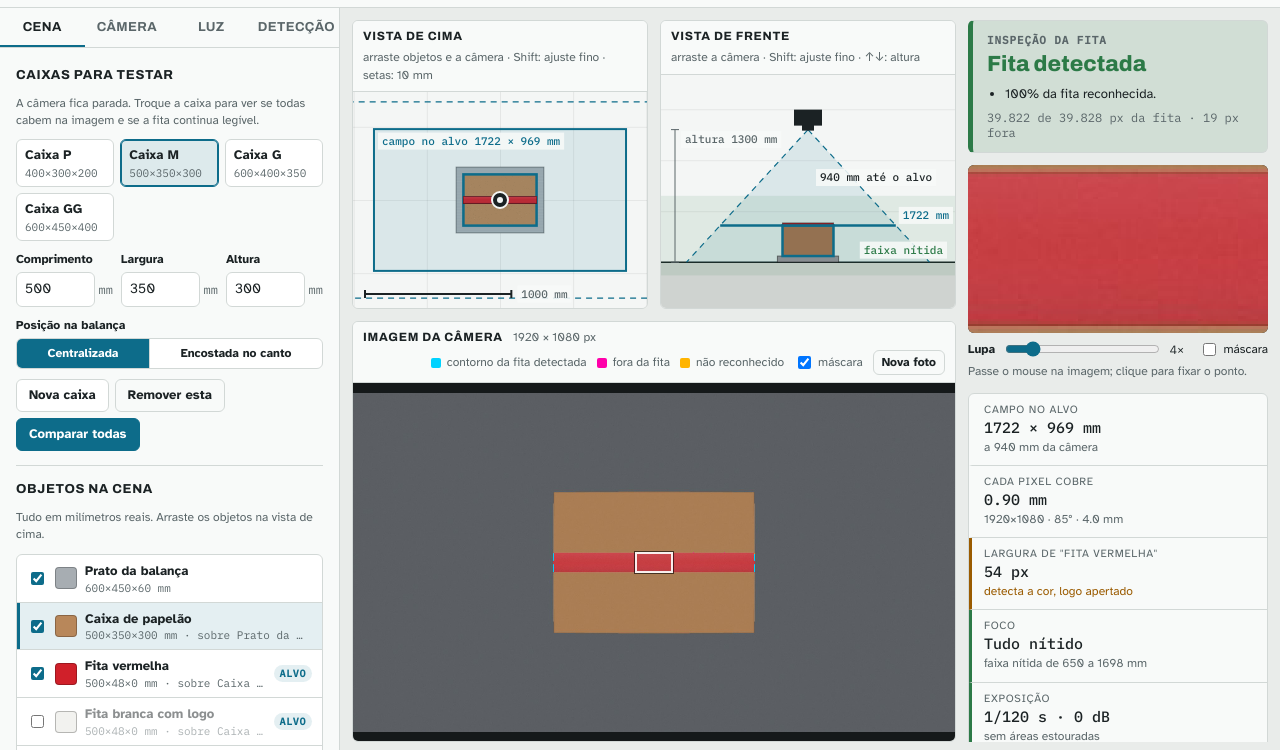
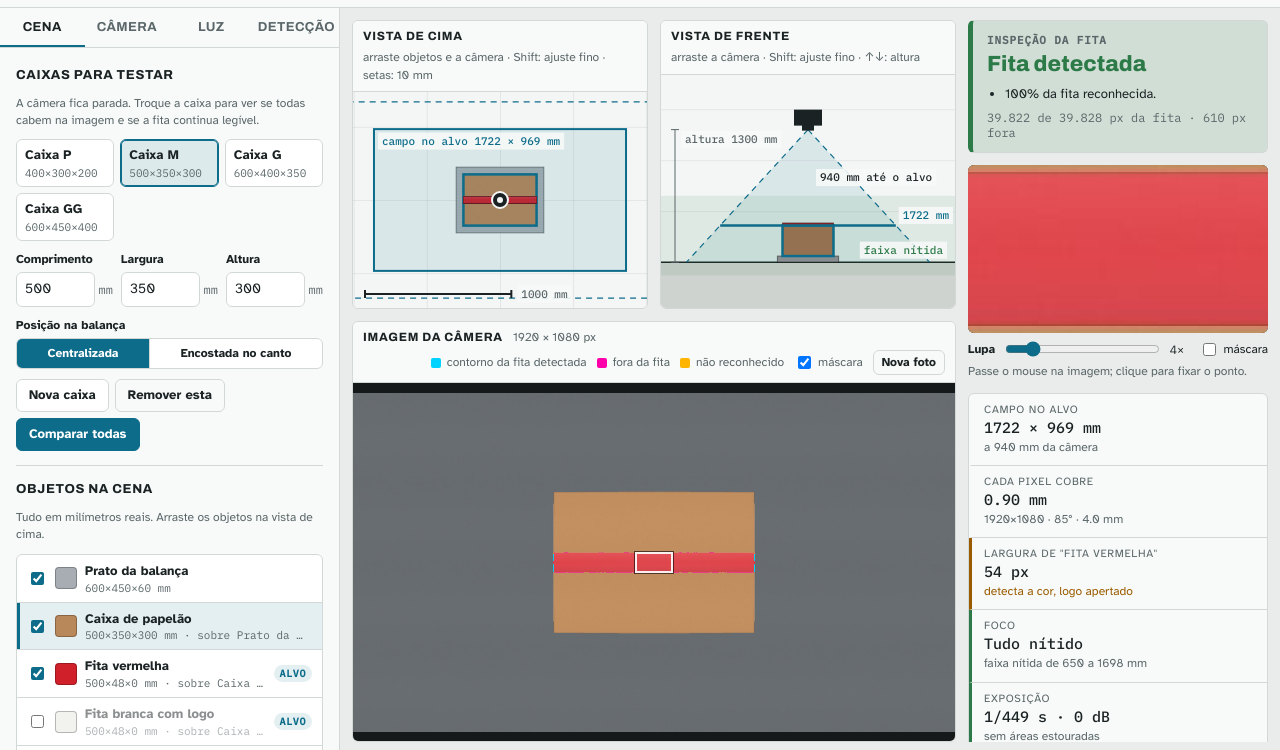
Before and after one commit to LucasSiedschlag/vision-sim, a website with bundled scripts: page index.html in a window 1280 px wide. Shown: the part 46-796 px from the top of the page. Built offline with nearby package versions, Linux system fonts and the light colour scheme.

Commit message:
feat(sensor): model exposure and noise from Sony IMX327 datasheet values

```diff
--- a/src/core/lighting.js
+++ b/src/core/lighting.js
@@ -130,18 +130,18 @@ export function lightSources(light) {
 }
 
 /**
- * Quanto a fonte contribui no tempo de exposição, relativo a 1/120 s.
- * Contínua: proporcional ao obturador. Pulsada: só dura o pulso (multiplicado pelo overdrive),
+ * Tempo de exposição efetivo da fonte (s): luz que ela entrega equivale a `lux` durante esse tempo.
+ * Contínua: o próprio obturador. Pulsada: só dura o pulso (multiplicado pelo overdrive),
  * então encurtar o obturador até o tamanho do pulso corta o ambiente sem perder o LED.
  */
 export function timeFactor(src, shutterS) {
-  if (src.strobe) return src.overdrive * Math.min(src.pulse, shutterS) * 120;
-  return shutterS * 120;
+  if (src.strobe) return src.overdrive * Math.min(src.pulse, shutterS);
+  return shutterS;
 }
 
-/** Sinal relativo que a fonte gera numa superfície branca (1 ≈ bem exposto). */
+/** Exposição (lux·s na cena) que a fonte entrega, já multiplicada pelo ganho. */
 export function sourceSignal(src, shutterS, gainDb = 0) {
-  return (src.lux / 500) * timeFactor(src, shutterS) * Math.pow(10, gainDb / 20) * 0.9;
+  return src.lux * timeFactor(src, shutterS) * Math.pow(10, gainDb / 20);
 }
 
 /** Participação de cada grupo de fonte (ambient = galpão, bench = luzes da bancada) no sinal da imagem. */
@@ -181,14 +181,6 @@ export function combinedFlicker(light, shutterS) {
     if (s.flicker > 0) acc += v * flickerRange(shutterS, s.flicker).spread;
   }
   return total ? acc / total : 0;
-}
-
-/** Exposição de referência: 500 lux, 1/120 s, 0 dB dá uma imagem bem exposta. */
-const REF = 500 * (1 / 120);
-
-/** Fator multiplicativo de exposição (sinal linear relativo). */
-export function exposureFactor(lux, shutterS, gainDb) {
-  return ((lux * shutterS) / REF) * Math.pow(10, gainDb / 20) * 0.9;
 }
 
 /**
--- a/src/core/scene.js
+++ b/src/core/scene.js
@@ -3,6 +3,7 @@
 import { CAMERAS, customCamera, isZoom } from '../presets/cameras.js';
 import { lensState, focalPx, footprint, mmPerPixel, depthOfField } from './optics.js';
 import { hexToRgb, rgbToHsv } from './color.js';
+import { sensorFor } from './sensor.js';
 import { lightSources, lightMix, dayVariation, combinedFlicker, isFlickerSafe } from './lighting.js';
 
 /** Altura da base de cada objeto, seguindo a cadeia "apoiar sobre". */
@@ -47,6 +48,7 @@ export function resolveCamera(sceneCam) {
   return {
     model,
     lens,
+    sensor: sensorFor(model, lens.sensorW),
     zoomable: isZoom(model),
     x: sceneCam.x, y: sceneCam.y, z: sceneCam.z,
     w: model.widthPx, h: model.heightPx,
--- /dev/null
+++ b/src/core/sensor.js
@@ -0,0 +1,106 @@
+// Sensor: da luz na cena aos elétrons no pixel e ao valor de saída. Funções puras, sem DOM.
+//
+// Cadeia (superfície fosca, câmera olhando de frente):
+//   luminância      L  = ρ · E / π                       (E em lux na cena, ρ = refletância)
+//   no sensor       Es = π · L · T / (4 · N²)            (equação da câmera; T = transmissão da lente)
+//                      = ρ · E · T / (4 · N²)
+//   exposição       H  = Es · t                          (lux·s no sensor)
+//   sinal           H / Hsat                             (fração da saturação, ganho 0 dB)
+//   elétrons        (H / Hsat) · fullWell                → ruído de disparo √e⁻ + ruído de leitura
+
+/**
+ * Exposição de referência da Sony para "Sensitivity (F5.6)": fonte de 706 cd/m², F5.6, 1/30 s.
+ * No sensor: π · 706 / (4 · 5,6²) · 1/30 ≈ 0,589 lux·s.
+ */
+export const SONY_REF_LUX_S = (Math.PI * 706) / (4 * 5.6 * 5.6) / 30;
+
+/** Transmissão típica de lente de câmera de segurança (vidro + filtro IR). Estimada. */
+export const LENS_TRANSMISSION = 0.9;
+
+/**
+ * Exposição que satura o pixel (lux·s no sensor), a partir da tabela "Image Sensor Characteristics"
+ * da Sony: sensibilidade e saturação no mesmo conversor (dígitos).
+ */
+export function satFromSony(sensitivityDigits, saturationDigits) {
+  return SONY_REF_LUX_S * (saturationDigits / sensitivityDigits);
+}
+
+/**
+ * IMX327LQR (Sony STARVIS, 1/2.8", 2,9 µm). Base para os sensores sem datasheet.
+ * Sensibilidade 10741 dígitos e saturação 3855 dígitos (12 bits): Sony, Product Information Ver.1.3.
+ * Elétrons na saturação e ruído de leitura: medidos no IMX290 (mesmo pixel STARVIS de 2,9 µm) pela
+ * ZWO (ASI290MC: 14,5 ke⁻, 3 e⁻ no ganho 0).
+ */
+export const IMX327 = {
+  id: 'imx327',
+  label: 'Sony IMX327 (1/2.8", 2,9 µm)',
+  pixelUm: 2.9,
+  satLuxS: satFromSony(10741, 3855),
+  fullWellE: 14500,
+  readNoiseE: 3,
+  estimated: ['fullWellE', 'readNoiseE'],
+};
+
+/**
+ * Sensor estimado a partir do formato óptico do datasheet da câmera ("1/2.7"" etc.).
+ * Diagonal ≈ 18 mm / x (convenção dos tipos pequenos: 1/2.8" = 6,46 mm na Sony).
+ * Supõe pixel da mesma geração do IMX327: mesma sensibilidade e capacidade por µm².
+ */
+export function sensorFromFormat(typeDenominator, widthPx, heightPx, label) {
+  const diagMm = 18 / typeDenominator;
+  const pixelUm = (diagMm / Math.hypot(widthPx, heightPx)) * 1000;
+  return sensorFromPixel(pixelUm, label || `1/${typeDenominator}" (estimado)`);
+}
+
+/** Sensor estimado só pelo tamanho do pixel (µm), escalando o IMX327 pela área. */
+export function sensorFromPixel(pixelUm, label) {
+  const area = (pixelUm / IMX327.pixelUm) ** 2;
+  return {
+    id: 'estimado',
+    label: label || `pixel de ${pixelUm.toFixed(2)} µm (estimado)`,
+    pixelUm,
+    // luz coletada e capacidade crescem com a área: a exposição que satura é a mesma.
+    // Pixel menor fica com menos elétrons, ou seja, mais ruído com o mesmo brilho.
+    satLuxS: IMX327.satLuxS,
+    fullWellE: Math.round(IMX327.fullWellE * area),
+    readNoiseE: IMX327.readNoiseE,
+    estimated: ['pixelUm', 'satLuxS', 'fullWellE', 'readNoiseE'],
+  };
+}
+
+/**
+ * Sensor de um modelo de câmera: pelo formato óptico (`sensorType`) quando o datasheet informa;
+ * senão, pelo pixel que a lente implica (largura do sensor tirada do par focal/FOV).
+ */
+export function sensorFor(model, sensorWidthMm) {
+  if (model.sensorType > 0) return sensorFromFormat(model.sensorType, model.widthPx, model.heightPx);
+  return sensorFromPixel((sensorWidthMm / model.widthPx) * 1000);
+}
+
+/**
+ * Fração da saturação (ganho 0 dB) que uma superfície branca fosca atinge
+ * por lux·s de luz na cena, com abertura `fNumber`.
+ */
+export function whiteSignalPerLuxS(sensor, fNumber, transmission = LENS_TRANSMISSION) {
+  return transmission / (4 * fNumber * fNumber) / sensor.satLuxS;
+}
+
+/** Sinal (fração da saturação, 0 dB) de uma superfície com refletância ρ sob `lux`, obturador `shutterS`. */
+export function signalFraction(sensor, fNumber, lux, shutterS, reflectance = 1) {
+  return reflectance * lux * shutterS * whiteSignalPerLuxS(sensor, fNumber);
+}
+
+/**
+ * Desvio padrão do ruído, na mesma escala do sinal de saída (fração da saturação × ganho),
+ * para um sinal de saída `out`. Ruído de disparo (√e⁻) + leitura, ambos multiplicados pelo ganho.
+ */
+export function noiseSigma(sensor, out, gainLin) {
+  const e = Math.max(0, out / gainLin) * sensor.fullWellE;
+  return (gainLin / sensor.fullWellE) * Math.sqrt(e + sensor.readNoiseE ** 2);
+}
+
+/** Relação sinal/ruído (dB) de um sinal de saída `out` com o ganho dado. */
+export function snrDb(sensor, out, gainLin) {
+  const s = noiseSigma(sensor, out, gainLin);
+  return s > 0 ? 20 * Math.log10(out / s) : Infinity;
+}
--- a/src/main.js
+++ b/src/main.js
@@ -297,6 +297,9 @@ function start(saved) {
     metric('exposure', 'Exposição', `${shutterLabel(ex.shutter)} · ${ex.gainDb.toFixed(0)} dB`,
       clip > 0.02 ? 'bad' : ex.gainDb > 18 ? 'warn' : 'ok',
       clip > 0.002 ? `${(clip * 100).toFixed(1)}% da imagem estourada` : ex.gainDb > 18 ? 'ganho alto, mais ruído' : 'sem áreas estouradas');
+    metric('noise', 'Ruído no cinza médio', `SNR ${ex.snrDb.toFixed(0)} dB`,
+      ex.snrDb < 20 ? 'bad' : ex.snrDb < 30 ? 'warn' : 'ok',
+      `${Math.round(ex.meanE).toLocaleString('pt-BR')} e⁻ por pixel${ex.snrDb < 20 ? ' · granulado visível' : ''}`);
     metric('flicker', 'Variação entre fotos', `±${(lm.flickerSpread * 50).toFixed(0)}%`,
       lm.flickerSpread > 0.1 ? 'bad' : lm.flickerSpread > 0.03 ? 'warn' : 'ok',
       lm.flickerSafe ? 'obturador em sincronia com a rede' : 'obturador fora de sincronia com 60 Hz');
--- a/src/presets/cameras.js
+++ b/src/presets/cameras.js
@@ -1,6 +1,8 @@
 // Câmeras pesquisadas para o projeto (preços consultados em 02/10/2026).
 // `estimated` lista os campos que não vieram de datasheet e devem ser conferidos.
 // hfov e focalMm: um valor = lente fixa; dois valores = zoom motorizado [grande angular, tele].
+// sensorType: formato óptico do datasheet (1/x"), de onde sai o tamanho do pixel; null = calculado pela lente.
+// O comportamento do pixel (sensibilidade, saturação, ruído) vem do Sony IMX327: ver src/core/sensor.js.
 
 export const CAMERAS = [
   {
@@ -11,6 +13,7 @@ export const CAMERAS = [
     widthPx: 1920, heightPx: 1080,
     hfov: [70.4], focalMm: [3.67], aperture: 2.0,
     distortionK: -0.05,
+    sensorType: null, // sensor não divulgado: pixel calculado pela lente (focal e FOV)
     price: null, store: 'Protótipo de bancada',
     notes: 'Webcam para desenvolver o algoritmo. Controles manuais via UVC.',
     estimated: ['hfov', 'focalMm', 'aperture'],
@@ -23,6 +26,7 @@ export const CAMERAS = [
     widthPx: 1920, heightPx: 1080,
     hfov: [94], focalMm: [2.8], aperture: 2.0,
     distortionK: -0.22,
+    sensorType: 2.7,
     price: 289, store: 'Kabum (PIX)',
     notes: 'A mais barata. Grande angular: pega muito fundo e distorce nas bordas.',
     estimated: ['aperture'],
@@ -35,6 +39,7 @@ export const CAMERAS = [
     widthPx: 1920, heightPx: 1080,
     hfov: [82], focalMm: [4], aperture: 2.0,
     distortionK: -0.14,
+    sensorType: 2.7,
     price: 379, store: 'Amazon (preço da versão 2,8 mm)',
     notes: 'Linha de entrada com lente de 4 mm. Confirmar preço da versão 4 mm.',
     estimated: ['hfov', 'aperture'],
@@ -47,6 +52,7 @@ export const CAMERAS = [
     widthPx: 1920, heightPx: 1080,
     hfov: [85], focalMm: [4], aperture: 1.0,
     distortionK: -0.14,
+    sensorType: 2.8,
     price: 411.25, store: 'Amazon',
     notes: 'Lente 4 mm F1.0. Tem LED branco automático: deixar desligado.',
     estimated: ['hfov'],
@@ -59,6 +65,7 @@ export const CAMERAS = [
     widthPx: 1920, heightPx: 1080,
     hfov: [105, 33], focalMm: [2.8, 12], aperture: 1.4,
     distortionK: -0.2,
+    sensorType: 2.7,
     price: 1196.9, store: 'Amazon',
     notes: 'Motorizada mais barata encontrada. Datasheet cita só balanço de branco automático.',
     estimated: ['aperture'],
@@ -71,6 +78,7 @@ export const CAMERAS = [
     widthPx: 3200, heightPx: 1800,
     hfov: [103, 29], focalMm: [2.7, 13.5], aperture: 1.6,
     distortionK: -0.2,
+    sensorType: null, // formato não confirmado: pixel calculado pela lente
     price: 1265.58, store: 'Amazon',
     notes: 'Melhor custo-benefício entre as motorizadas. Confirmar se pede PoE+.',
     estimated: ['widthPx', 'heightPx', 'hfov', 'aperture'],
@@ -83,6 +91,7 @@ export const CAMERAS = [
     widthPx: 2688, heightPx: 1520,
     hfov: [105.4, 34.3], focalMm: [2.8, 12], aperture: 1.6,
     distortionK: -0.2,
+    sensorType: 3,
     price: 2314.99, store: 'Amazon',
     notes: 'Modelo discutido originalmente. O mais caro da lista.',
     estimated: ['aperture', 'hfov'],
@@ -99,8 +108,9 @@ export function customCamera(base = {}) {
     widthPx: 1920, heightPx: 1080,
     hfov: [80], focalMm: [4], aperture: 2.0,
     distortionK: -0.1,
+    sensorType: 2.8,
     price: null, store: '',
-    notes: 'Preencha resolução, FOV e focal com os dados do datasheet.',
+    notes: 'Preencha resolução, FOV, focal, abertura e formato do sensor com os dados do datasheet.',
     estimated: [],
     ...base,
   };
--- a/src/presets/objects.js
+++ b/src/presets/objects.js
@@ -103,7 +103,8 @@ export function exampleScene() {
       custom: null,
       zoom: 0.35,
       x: 0, y: 0, z: 1300,
-      exposureMode: 'manual',
+      // F1.0 sob ~600 lux satura em 1/120 s (sensor real): a exposição automática encurta o obturador
+      exposureMode: 'auto',
       shutter: 1 / 120,
       gainDb: 0,
       wbMode: 'manual-k',
--- a/src/render/camera.js
+++ b/src/render/camera.js
@@ -5,6 +5,7 @@ import { resolveHeights, drawOrder, resolveCamera, effectiveLight, detectionPara
 import { project, planeScale, rectCorners, distortionMap, DEG } from '../core/optics.js';
 import { SRGB_TO_LINEAR, LINEAR_TO_SRGB8, illuminantRgb, wbGainsForKelvin, grayWorldGains } from '../core/color.js';
 import { lightSources, timeFactor, flickerAverage } from '../core/lighting.js';
+import { whiteSignalPerLuxS, snrDb } from '../core/sensor.js';
 import { colorLut, colorMaskLut, evaluate, verdict, profileBand, analyzeProfile, verdictLogo } from '../core/detection.js';
 import { topTexture, sideColor, inkTexture } from './textures.js';
 
@@ -14,12 +15,12 @@ let mapCache = { key: '', map: null };
 const fieldCache = new Map();
 let lutCache = { key: '', lut: null };
 
-// Ruído pré-calculado (distribuição triangular em [-1, 1])
+// Ruído pré-calculado: soma de 3 uniformes, desvio padrão 1 (quase gaussiana)
 const NOISE = (() => {
   const t = new Float32Array(1 << 16);
   let x = 2463534242;
   const r = () => { x ^= x << 13; x ^= x >>> 17; x ^= x << 5; return (x >>> 0) / 4294967296; };
-  for (let i = 0; i < t.length; i++) t[i] = r() + r() - 1;
+  for (let i = 0; i < t.length; i++) t[i] = (r() + r() + r() - 1.5) * 2;
   return t;
 })();
 
@@ -199,9 +200,11 @@ export async function renderCamera(scene, captureSeed = 1) {
   const LIN = SRGB_TO_LINEAR;
 
   // Estatísticas do sinal bruto (amostradas), por fonte, para exposição e balanço automáticos.
-  // m[c] = média do canal c com a fonte em "1 unidade" (lux/500 · 0,9, 1/120 s, 0 dB).
+  // m[c] = média do canal c por segundo de exposição, em fração da saturação do pixel (0 dB).
+  // kWhite: equação da câmera com a abertura da lente e a saturação do sensor (src/core/sensor.js).
+  const kWhite = whiteSignalPerLuxS(cam.sensor, cam.lens.aperture);
   for (const src of sources) {
-    const base = (src.lux / 500) * 0.9;
+    const base = src.lux * kWhite;
     let r = 0, g = 0, b = 0, n = 0;
     for (let j = 0; j < N; j += 17) {
       const i = j << 2;
@@ -256,7 +259,7 @@ export async function renderCamera(scene, captureSeed = 1) {
   const S = sources.length;
   // coeficientes por fonte: difuso (kd) e reflexo (ks), por canal, já com exposição e balanço
   const kd = sources.map((src) => {
-    const k = (src.lux / 500) * 0.9 * timeFactor(src, shutter) * gainLin * 4095;
+    const k = src.lux * kWhite * timeFactor(src, shutter) * gainLin * 4095;
     return [k * src.ill[0] * wb[0], k * src.ill[1] * wb[1], k * src.ill[2] * wb[2]];
   });
   const rows = sources.map((src) => {
@@ -270,7 +273,13 @@ export async function renderCamera(scene, captureSeed = 1) {
 
   // Pixels
   const out = new Uint8ClampedArray(N * 4);
-  const sigma = (c.noise ? 0.004 + 0.006 * Math.pow(gainLin, 0.8) : 0) * 4095;
+  // Ruído do sensor, por canal, antes do balanço de branco: variância = disparo (∝ elétrons) + leitura.
+  // Em unidades de saída (0..4095): σ² = a·v + b, com a = 4095·ganho/fullWell e b = (a·ruídoLeitura)².
+  // O balanço de branco multiplica o canal depois, e com ele o ruído.
+  const nA = (4095 * gainLin) / cam.sensor.fullWellE, nB = (nA * cam.sensor.readNoiseE) ** 2;
+  const noisy = !!c.noise;
+  const naR = nA * wb[0], naG = nA * wb[1], naB = nA * wb[2];
+  const nbR = nB * wb[0] ** 2, nbG = nB * wb[1] ** 2, nbB = nB * wb[2] ** 2;
   const bw = c.colorMode === 'bw';
   const OUT = LINEAR_TO_SRGB8;
   let clipped = 0;
@@ -296,10 +305,10 @@ export async function renderCamera(scene, captureSeed = 1) {
       let r = LIN[rgba[i]] * ar + gl * br;
       let g = LIN[rgba[i + 1]] * ag + gl * bg;
       let b = LIN[rgba[i + 2]] * ab + gl * bb;
-      if (sigma) {
-        r += NOISE[ni] * sigma; ni = (ni + 1) & 65535;
-        g += NOISE[ni] * sigma; ni = (ni + 1) & 65535;
-        b += NOISE[ni] * sigma; ni = (ni + 7) & 65535;
+      if (noisy) {
+        r += NOISE[ni] * Math.sqrt(naR * (r > 0 ? r : 0) + nbR); ni = (ni + 1) & 65535;
+        g += NOISE[ni] * Math.sqrt(naG * (g > 0 ? g : 0) + nbG); ni = (ni + 1) & 65535;
+        b += NOISE[ni] * Math.sqrt(naB * (b > 0 ? b : 0) + nbB); ni = (ni + 7) & 65535;
       }
       if (r >= 4095 || g >= 4095 || b >= 4095) clipped++;
       if (bw) r = g = b = 0.2126 * r + 0.7152 * g + 0.0722 * b;
@@ -392,7 +401,13 @@ export async function renderCamera(scene, captureSeed = 1) {
     mode,
     profile,
     what,
-    exposure: { shutter, gainDb, clippedRatio: clipped / N },
+    exposure: {
+      shutter, gainDb, clippedRatio: clipped / N,
+      // cinza médio da imagem: elétrons por pixel e relação sinal/ruído
+      meanE: Math.min(1, lumaAt(shutter)) * cam.sensor.fullWellE,
+      snrDb: snrDb(cam.sensor, Math.min(1, lumaAt(shutter)) * gainLin, gainLin),
+    },
+    sensor: cam.sensor,
     wb,
     light: effectiveLight(scene.light),
   };
```
Also changed, not shown: docs/modelo.md (+21 -5 lines), src/ui/panels.js (+10 -2 lines), tests/core.test.js (+49 -1 lines), README.md, dist/index.html.
